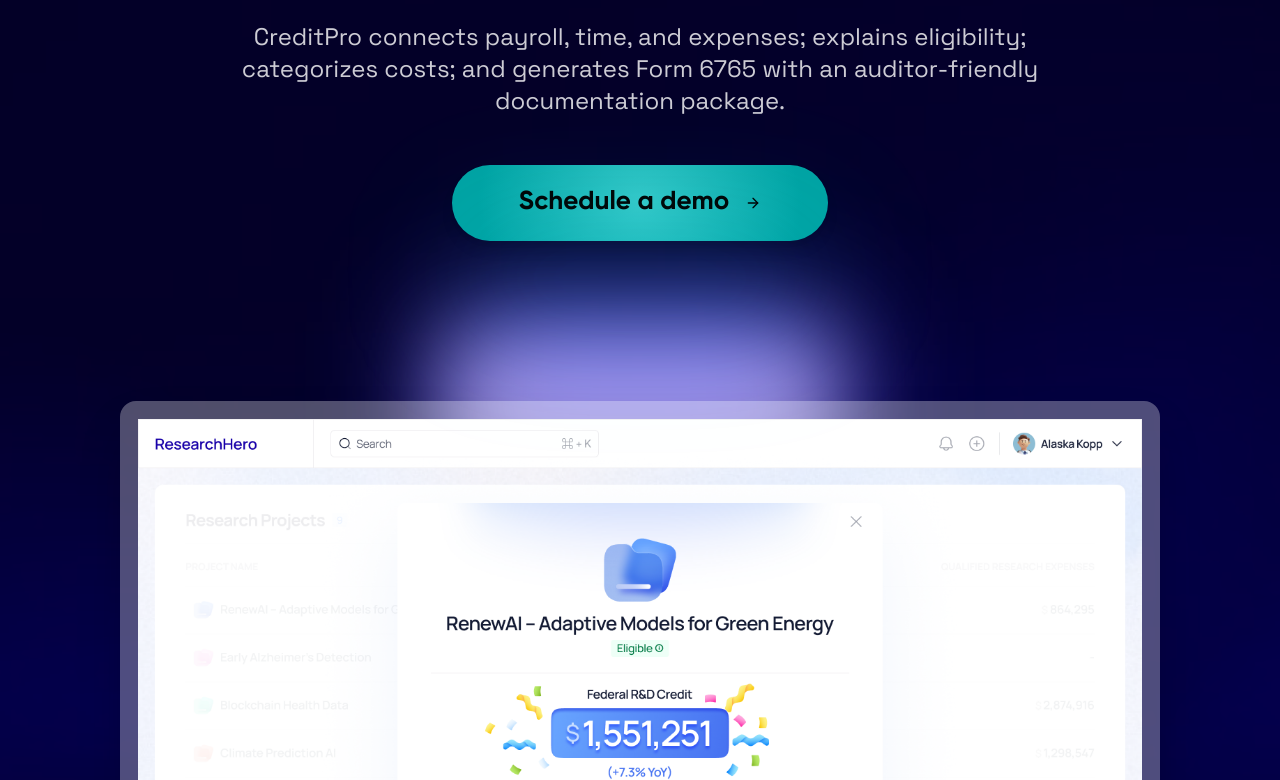
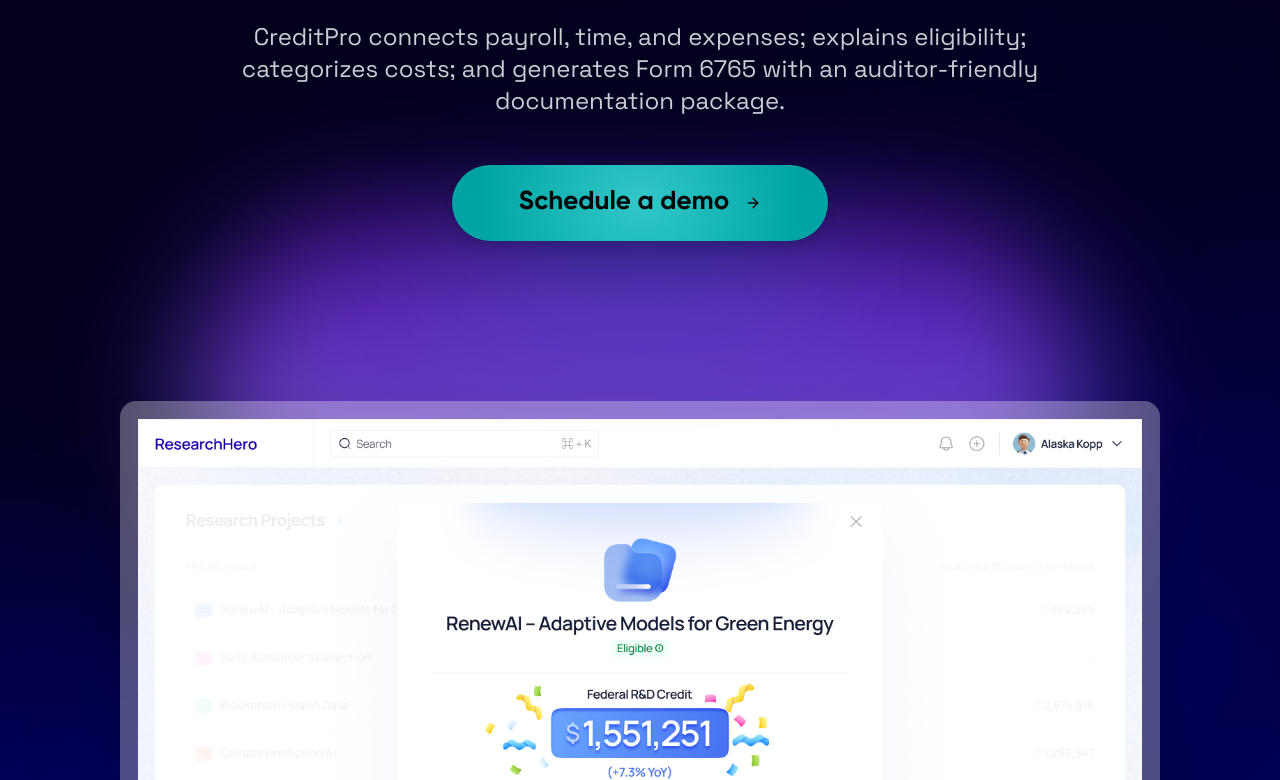
Before and after one commit to gulsabadc/research-credit-frontend, a Next.js app: page / in a window 1280 px wide. Shown: the part 419-1199 px from the top of the page. Built offline with nearby package versions, Linux system fonts and the light colour scheme.

Commit message:
Dashboard Image BG Gradient

```diff
--- a/src/app/page.tsx
+++ b/src/app/page.tsx
@@ -24,7 +24,6 @@ export default function HomePage() {
 
       <div className="min-h-screen">
         <HeroFinal />
-        <TrustedBy />
         <Features />
         <Process />
         <Benefits />
--- a/src/components/Dashboard-preview.tsx
+++ b/src/components/Dashboard-preview.tsx
@@ -1,22 +1,30 @@
+import React from 'react';
+
 export default function DashboardPreview() {
   return (
     <div className="relative flex justify-center items-center py-20">
 
-      {/* <div className="absolute top-0 left-1/2 transform -translate-x-1/2 w-96 h-36 bg-purple-400 rounded-bl-lg blur-3xl"></div> */}
+      {/* Blurred ellipse with linear gradient */}
+      <div
+        className="absolute w-[900px] h-[359px] rounded-full blur-3xl opacity-70"
+        style={{
+          background: 'linear-gradient(360deg, #8D83FF 0%, #8623FF 100%)',
+          top: '-100px', // Adjusted position to be high above the dashboard
+          left: '50%', // Centering horizontally
+          transform: 'translateX(-50%)',
+          zIndex: -1, // Ensures the glow is behind the dashboard for a lighting effect
+        }}
+      ></div>
 
-<div className="absolute top-0 left-1/2 transform -translate-x-1/2 w-96 h-36">
-  <div className="w-full h-full bg-indigo-500 rounded-bl-lg blur-3xl opacity-100"></div>
-  <div className="w-full h-full bg-purple-200 rounded-bl-lg blur-2xl opacity-50 -mt-32"></div>
-</div>
-      {/* Dashboard image with specified dimensions */}
+      {/* Dashboard image */}
       <div className="relative">
         <img
           src="/dashboard.png"
           alt="ResearchHero Dashboard showing RenewAI project with $1,551,251 Federal R&D Credit"
-          className="rounded-2xl shadow-2xl border-[18px] border-[#FFFFFF4D] "
+          className="rounded-2xl shadow-2xl border-[18px] border-[#FFFFFF4D]"
           style={{ width: "1040px", height: "665px" }}
         />
       </div>
     </div>
-  )
+  );
 }
--- a/src/components/Hero-final.tsx
+++ b/src/components/Hero-final.tsx
@@ -2,12 +2,13 @@ import Image from "next/image";
 import Navbar from "./Navbar";
 import Hero from "./Hero";
 import DashboardPreview from "./Dashboard-preview";
+import TrustedBy from "./Trusted-by";
 
 export default function HeroFinal() {
   return (
     <div className="relative w-full h-full mx-auto overflow-hidden">
       {/* Background Image Layer */}
-      <div className="absolute inset-0 w-full h-full mix-blend-overlay opacity-40">
+      <div className="absolute inset-0 w-full h-full mix-blend-overlay opacity-70">
         <Image
           src="/hero-bg.png"
           alt="Hero Background"
@@ -22,6 +23,7 @@ export default function HeroFinal() {
         <Navbar />
         <Hero />
         <DashboardPreview />
+        <TrustedBy />
       </div>
     </div>
   );
```
